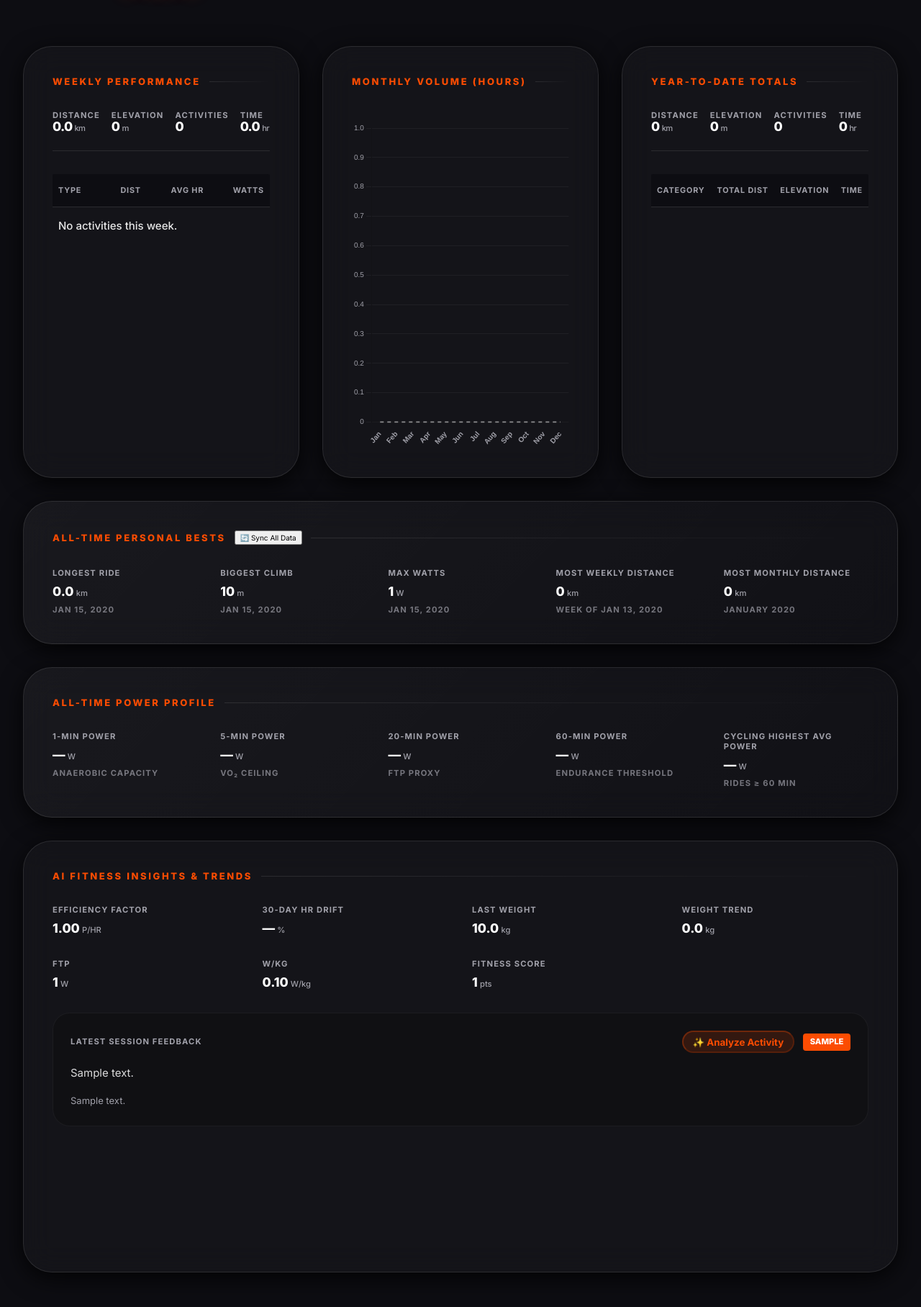
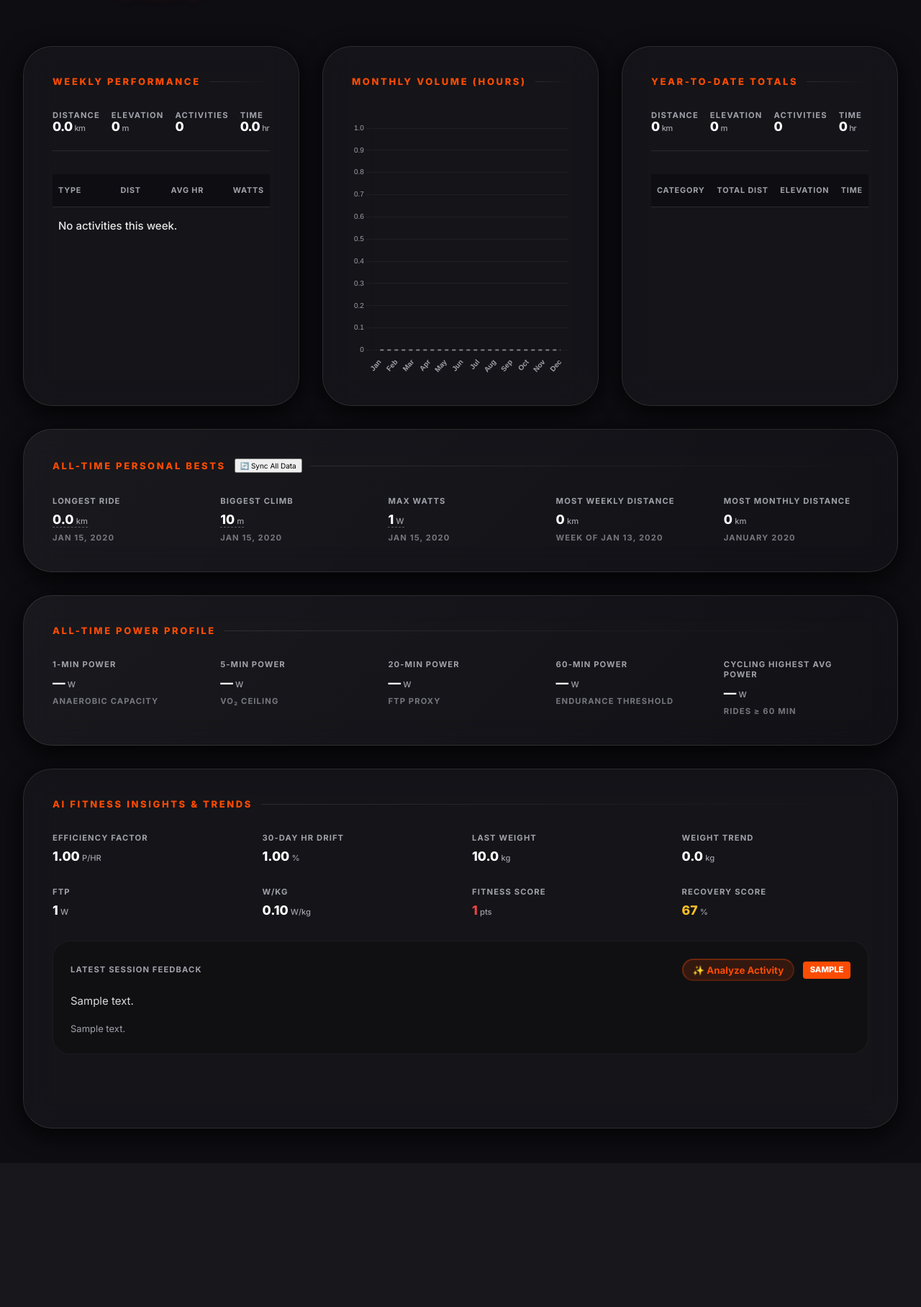
Before and after one commit to MightContainNuts/GravityStrava, a FastAPI app: page /dashboard in a window 1280 px wide. Shown: the part 85-1901 px from the top of the page at 72% size. After the commit the page ends 1678 px from the top, so only its background shows below. Run offline with FastAPI, Linux system fonts and the light colour scheme; tables that the repository leaves empty hold one stand-in row (values such as "Sample post"); lists and menus that the app fills with data are empty.

Commit message:
fixed the links

```diff
--- a/main.py
+++ b/main.py
@@ -293,6 +293,28 @@ async def get_fitness_trends(session: Session = Depends(get_session)):
     else:
         trends["official_w_kg"] = 0.0
 
+    # Validation/Fallback for Fitness Level
+    if not trends["fitness_level"] and trends["official_w_kg"] > 0:
+        # Estimate VO2max from W/kg (FTP based)
+        # Formula: (10.8 * (W_FTP_kg / 0.85)) + 7
+        # Assumes FTP is ~85% of 5-min max power (MAP)
+        est_map_wkg = trends["official_w_kg"] / 0.85
+        trends["fitness_level"] = int((10.8 * est_map_wkg) + 7)
+
+    # Recovery Score Calculation (TSB based)
+    dtl_stmt = select(DailyTrainingLoad).order_by(DailyTrainingLoad.date.desc())
+    latest_load = session.exec(dtl_stmt).first()
+    trends["recovery_score"] = None
+    if latest_load:
+        # Normalize TSB to 0-100 score
+        # Adjusted range to handle heavy training blocks
+        # TSB -60 (Deep Fatigue) -> 0%
+        # TSB +30 (Very Fresh) -> 100%
+        # Range of 90pts
+        tsb = latest_load.tsb
+        score = int(min(100, max(0, ((tsb + 60) / 90) * 100)))
+        trends["recovery_score"] = score
+
     return trends
 
 @app.get("/activities/zones-yearly")
--- a/static/css/dashboard.css
+++ b/static/css/dashboard.css
@@ -219,7 +219,7 @@ header {
     gap: 1.5rem;
     transition: all 0.4s cubic-bezier(0.165, 0.84, 0.44, 1);
     box-shadow: var(--card-shadow);
-    height: 600px;
+    height: 500px;
     /* Fixed height for consistency and to stop chart loops */
     overflow: hidden;
 }
--- a/templates/dashboard.html
+++ b/templates/dashboard.html
@@ -348,6 +348,10 @@
                         <div class="insight-label">Fitness Score</div>
                         <div class="insight-value" id="trend-vo2">—<span>pts</span></div>
                     </div>
+                    <div class="insight-metric" id="recovery-score-card" style="display: none;">
+                        <div class="insight-label">Recovery Score</div>
+                        <div class="insight-value" id="trend-recovery">—<span>%</span></div>
+                    </div>
                     <div class="ai-summary-box">
                         <div class="ai-summary-header">
                             <span class="insight-label">Latest Session Feedback</span>
@@ -547,16 +551,17 @@
 
                 // 4. Personal Best Efforts (All-Time)
                 try {
-                    let longestRide = { distance: 0, date: null };
-                    let biggestClimb = { elev: 0, date: null };
-                    let maxWatts = { watts: 0, date: null };
+                    let longestRide = { distance: 0, date: null, id: null };
+                    let biggestClimb = { elev: 0, date: null, id: null };
+                    let maxWatts = { watts: 0, date: null, id: null };
                     const weeklyGroup = {};
                     const monthlyGroup = {};
 
                     data.forEach(a => {
-                        if (a.distance > longestRide.distance) { longestRide = { distance: a.distance, date: a.start_date }; }
-                        if (a.total_elevation_gain > biggestClimb.elev) { biggestClimb = { elev: a.total_elevation_gain, date: a.start_date }; }
-                        if (a.max_watts > maxWatts.watts) { maxWatts = { watts: a.max_watts, date: a.start_date }; }
+                        const sId = a.strava_id || a.id;
+                        if (a.distance > longestRide.distance) { longestRide = { distance: a.distance, date: a.start_date, id: sId }; }
+                        if (a.total_elevation_gain > biggestClimb.elev) { biggestClimb = { elev: a.total_elevation_gain, date: a.start_date, id: sId }; }
+                        if (a.max_watts > maxWatts.watts) { maxWatts = { watts: a.max_watts, date: a.start_date, id: sId }; }
 
                         if (a.start_date) {
                             const d = new Date(a.start_date);
@@ -576,21 +581,23 @@
                     let maxMonth = { dist: 0, date: null };
                     Object.entries(monthlyGroup).forEach(([date, dist]) => { if (dist > maxMonth.dist) maxMonth = { dist, date }; });
 
+                    const linkStyle = "color: inherit; text-decoration: none; border-bottom: 1px dashed rgba(255,255,255,0.3); transition: all 0.2s;";
+
                     if (longestRide.date) {
                         const lrDate = new Date(longestRide.date).toLocaleDateString(undefined, { year: 'numeric', month: 'short', day: 'numeric' });
-                        document.getElementById('pr-longest-dist').innerHTML = `${(longestRide.distance / 1000).toFixed(1)}<span>km</span>`;
+                        document.getElementById('pr-longest-dist').innerHTML = `<a href="https://www.strava.com/activities/${longestRide.id}" target="_blank" style="${linkStyle}">${(longestRide.distance / 1000).toFixed(1)}<span>km</span></a>`;
                         document.getElementById('pr-longest-date').innerText = lrDate;
                     }
 
                     if (biggestClimb.date) {
                         const bcDate = new Date(biggestClimb.date).toLocaleDateString(undefined, { year: 'numeric', month: 'short', day: 'numeric' });
-                        document.getElementById('pr-biggest-climb').innerHTML = `${biggestClimb.elev.toLocaleString()}<span>m</span>`;
+                        document.getElementById('pr-biggest-climb').innerHTML = `<a href="https://www.strava.com/activities/${biggestClimb.id}" target="_blank" style="${linkStyle}">${biggestClimb.elev.toLocaleString()}<span>m</span></a>`;
                         document.getElementById('pr-biggest-climb-date').innerText = bcDate;
                     }
 
                     if (maxWatts.date) {
                         const mwDate = new Date(maxWatts.date).toLocaleDateString(undefined, { year: 'numeric', month: 'short', day: 'numeric' });
-                        document.getElementById('pr-max-watts').innerHTML = `${Number(maxWatts.watts).toFixed(0)}<span>W</span>`;
+                        document.getElementById('pr-max-watts').innerHTML = `<a href="https://www.strava.com/activities/${maxWatts.id}" target="_blank" style="${linkStyle}">${Number(maxWatts.watts).toFixed(0)}<span>W</span></a>`;
                         document.getElementById('pr-max-watts-date').innerText = mwDate;
                     }
 
@@ -686,6 +693,11 @@
                         const effEl = document.getElementById('trend-efficiency');
                         if (effEl && trends.avg_efficiency) effEl.innerHTML = `${trends.avg_efficiency.toFixed(2)}<span>P/HR</span>`;
 
+                        const driftEl = document.getElementById('trend-drift');
+                        if (driftEl && trends.avg_drift !== null) {
+                            driftEl.innerHTML = `${trends.avg_drift.toFixed(2)}<span>%</span>`;
+                        }
+
                         const weightEl = document.getElementById('health-weight');
                         if (weightEl && trends.latest_weight) {
                             weightEl.innerHTML = `${trends.latest_weight.toFixed(1)}<span>kg</span>`;
@@ -700,8 +712,28 @@
                         const fitnessEl = document.getElementById('trend-vo2');
                         if (fitnessEl && trends.fitness_level) {
                             fitnessEl.innerHTML = `${trends.fitness_level}<span>pts</span>`;
+
+                            // Color coding for Fitness Score (VO2 Max approx)
+                            // >45 (Green), 35-45 (Yellow), <35 (Red)
+                            if (trends.fitness_level >= 45) fitnessEl.style.color = '#10b981';
+                            else if (trends.fitness_level >= 35) fitnessEl.style.color = '#fbbf24';
+                            else fitnessEl.style.color = '#ef4444';
+
                             const fsEl = document.getElementById('fitness-score-card');
                             if (fsEl) fsEl.style.display = 'flex';
+                        }
+
+                        const recEl = document.getElementById('trend-recovery');
+                        if (recEl && trends.recovery_score !== null) {
+                            recEl.innerHTML = `${trends.recovery_score}<span>%</span>`;
+                            const rsCard = document.getElementById('recovery-score-card');
+                            if (rsCard) {
+                                rsCard.style.display = 'flex';
+                                // Simple color coding logic
+                                if (trends.recovery_score >= 80) recEl.style.color = '#10b981'; // Green
+                                else if (trends.recovery_score >= 40) recEl.style.color = '#fbbf24'; // Yellow
+                                else recEl.style.color = '#ef4444'; // Red
+                            }
                         }
 
                         if (data.length > 0) {
```
